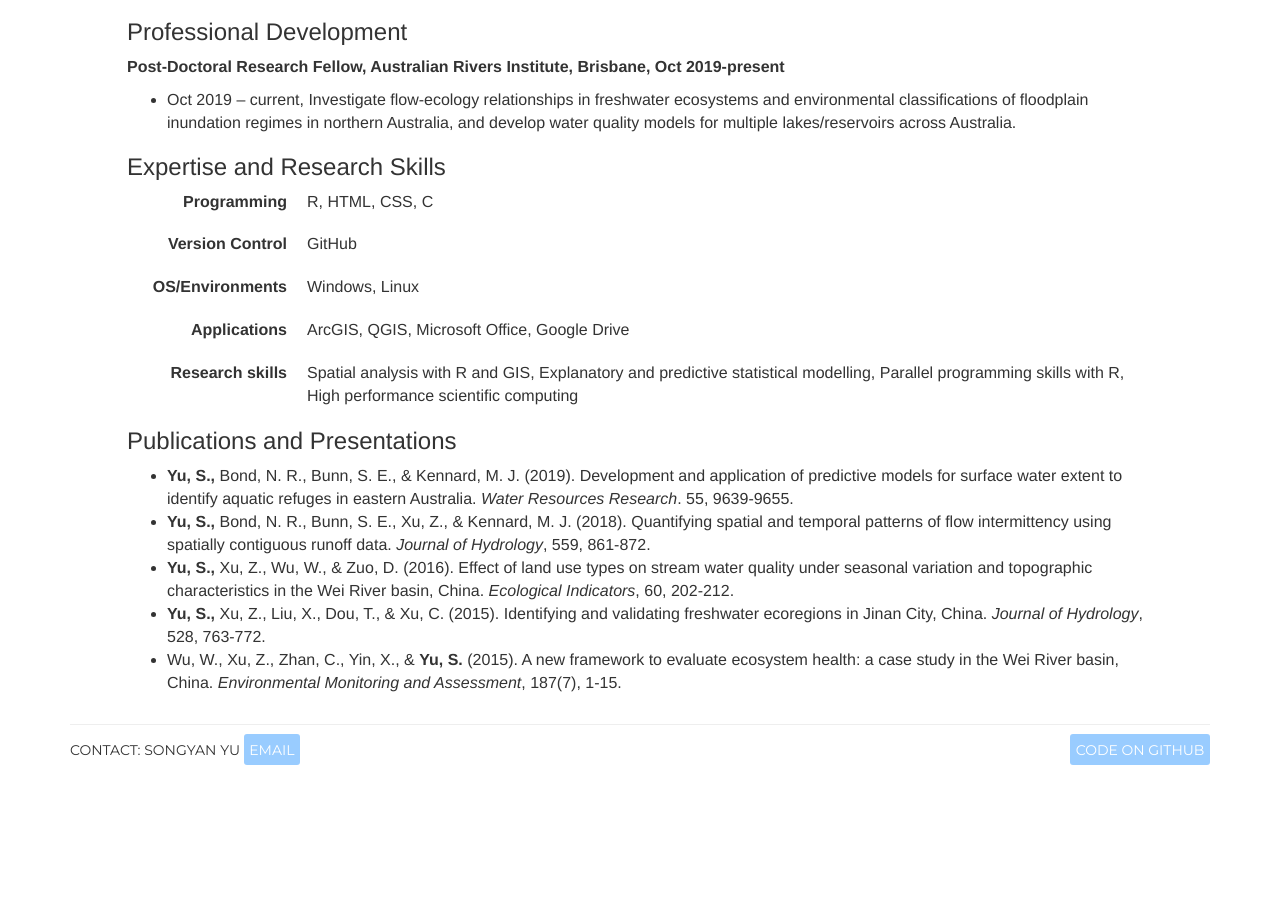
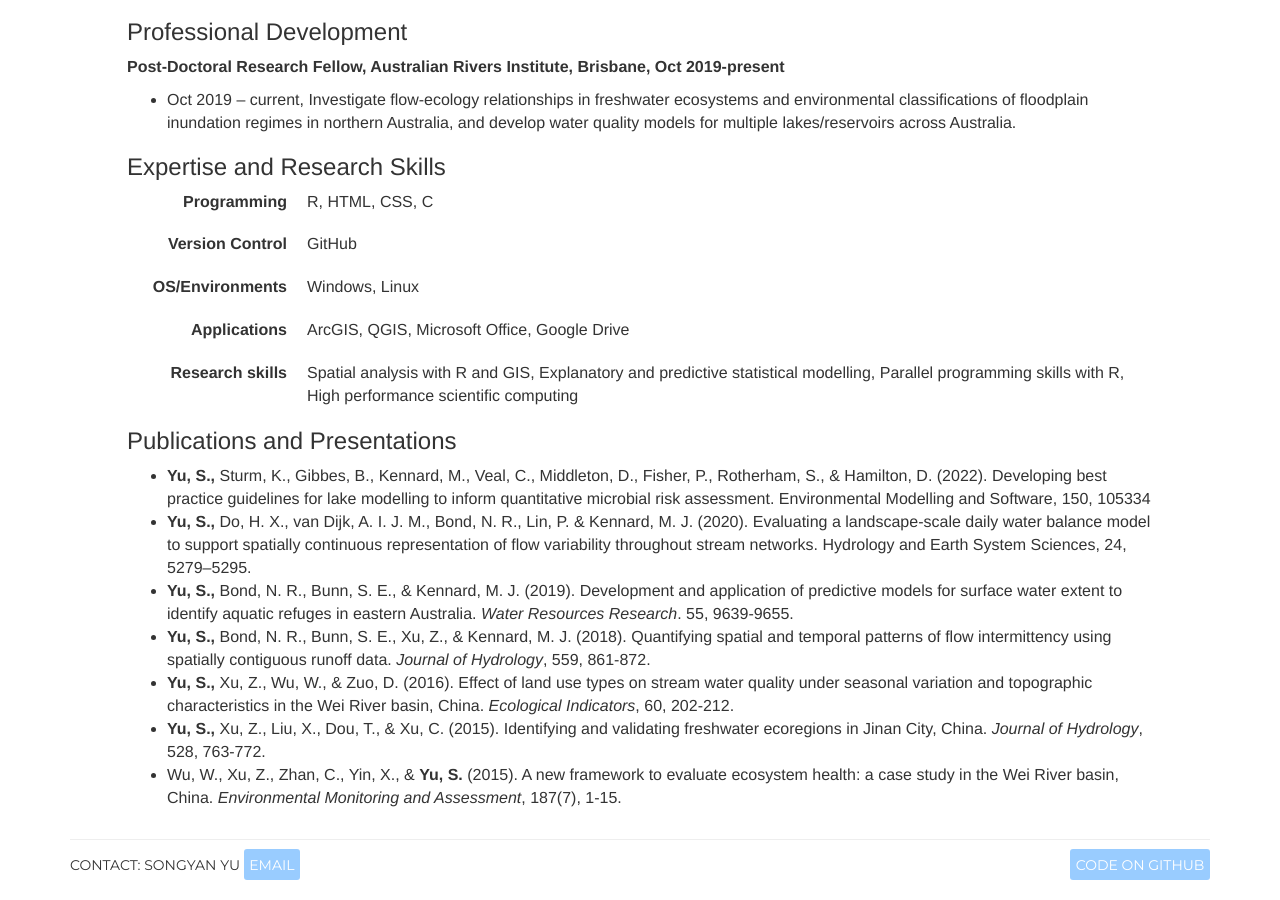
Before and after one commit to SongyanYu/SongyanYu.github.io, a Jekyll site: the page built from qualification.html, in a window 1280 px wide and 900 px high, scrolled down 623 px. Built offline with Jekyll 4.4.1, drawn with Linux system fonts in a browser that asks for light colours; before the commit the page ends 1408 px from its top, so only the background shows below that; some of the changed lines change nothing that is shown.

Commit message:
update qualification

```diff
--- a/qualification.html
+++ b/qualification.html
@@ -22,12 +22,13 @@
 Brisbane, Australia</p>
 
 <p><strong>MEng, Hydrology and Water Resources</strong>(2015)<br />
-<a href="http://cws.bnu.edu.cn/tabid/192/Default.aspx">Colleage of Water Sciences</a><br />
+<a href="http://cws1.bnu.edu.cn/tabid/192/Default.aspx">Colleage of Water Sciences</a><br />
 Beijing Normal University<br />
 Beijing, China</p>
 
+
 <p><strong>BEng, Agriculture Water Conservancy Engineering</strong> (2012)<br />
-<a href="http://swrh.whu.edu.cn/en_home/">School of Water Resources and Hydropower Engineering</a><br />
+<a href="http://swrhold.whu.edu.cn/en_home/">School of Water Resources and Hydropower Engineering</a><br />
 Wuhan University<br />
 Wuhan, Hubei, China</p>
 
@@ -61,6 +62,9 @@
 
 <h3>Publications and Presentations</h3>
 <ul>
+<li><strong>Yu, S.,</strong> Sturm, K., Gibbes, B., Kennard, M., Veal, C., Middleton, D., Fisher, P., Rotherham, S., & Hamilton, D. (2022). Developing best practice guidelines for lake modelling to inform quantitative microbial risk assessment. Environmental Modelling and Software, 150, 105334
+<li><strong>Yu, S.,</strong> Do, H. X., van Dijk, A. I. J. M., Bond, N. R., Lin, P. & Kennard, M. J. (2020). Evaluating a landscape-scale daily water balance model to support spatially continuous representation of flow variability throughout stream networks. Hydrology and Earth System Sciences, 24, 5279–5295.
+
 <li><strong>Yu, S.,</strong> Bond, N. R., Bunn, S. E., & Kennard, M. J. (2019). Development and application of predictive models for surface water extent to identify aquatic refuges in eastern Australia. <i>Water Resources Research</i>. 55, 9639-9655.</li>
 <li><strong>Yu, S.,</strong> Bond, N. R., Bunn, S. E., Xu, Z., & Kennard, M. J. (2018). Quantifying spatial and temporal patterns of flow intermittency using spatially contiguous runoff data. <i>Journal of Hydrology</i>, 559, 861-872.</li>
 <li><strong>Yu, S.,</strong> Xu, Z., Wu, W., & Zuo, D. (2016). Effect of land use types on stream water quality under seasonal variation and topographic characteristics in the Wei River basin, China. <i>Ecological Indicators</i>, 60, 202-212.</li>
```
